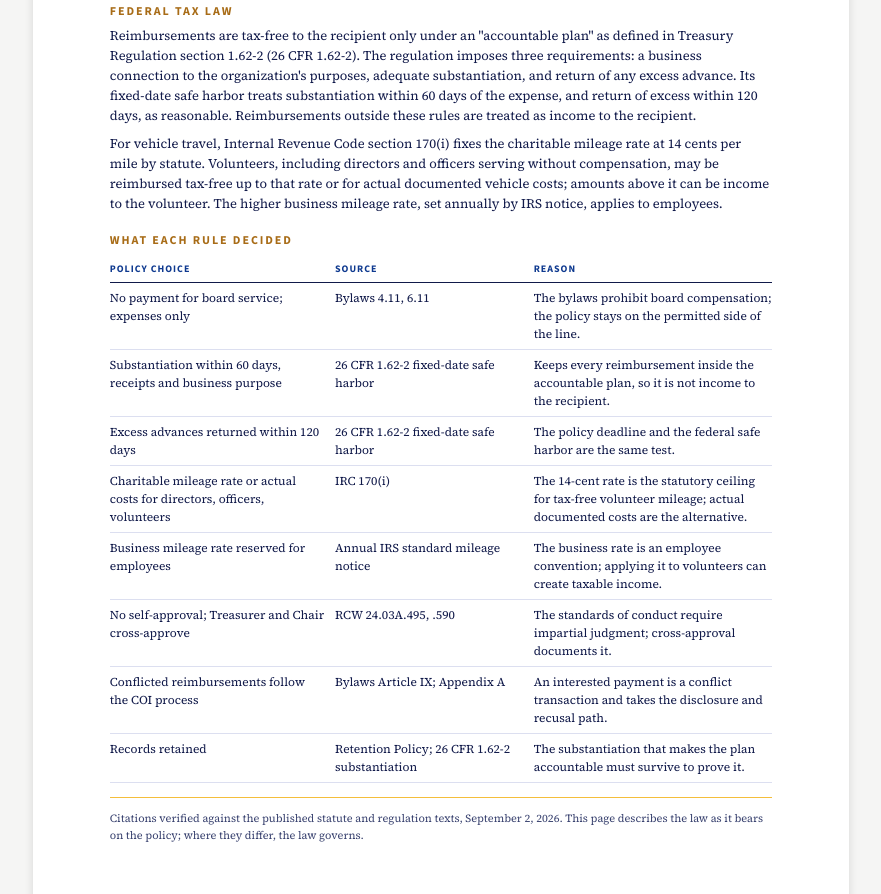
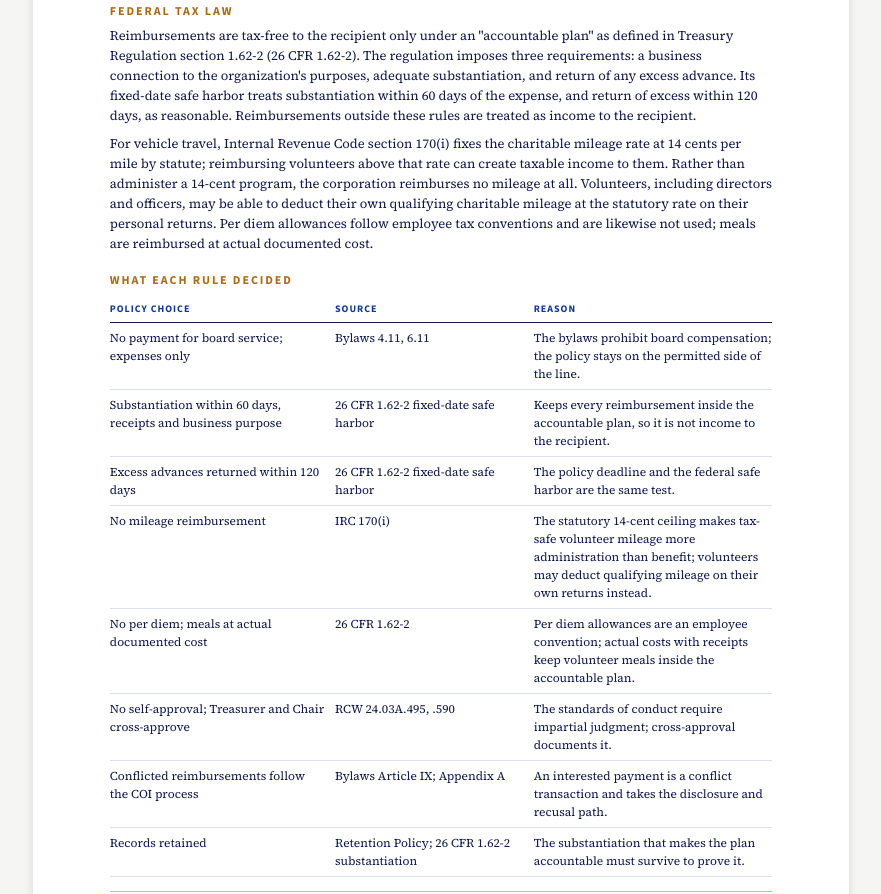
Before and after one commit to luminara-institute-of-light/luminara-board-materials, a plain HTML site: page Reimbursement Authorities.dc.html in a window 1280 px wide. Shown: the part 518-1412 px from the top of the page, without its empty margins (199-1080 px from the left). Drawn offline with nearby package versions, Linux system fonts and the light colour scheme.

Commit message:
Reimbursement updates: no mileage, no per diem, pre-approval form referenced
Co-Authored-By: Claude Fable 5 <noreply@anthropic.com>
Claude-Session: https://claude.ai/code/session_01V93V2uxh1WXyoBEbaspS6V

```diff
--- a/Reimbursement Authorities.dc.html
+++ b/Reimbursement Authorities.dc.html
@@ -40,7 +40,7 @@
 
   <h2>Federal tax law</h2>
   <p>Reimbursements are tax-free to the recipient only under an "accountable plan" as defined in Treasury Regulation section 1.62-2 (26 CFR 1.62-2). The regulation imposes three requirements: a business connection to the organization's purposes, adequate substantiation, and return of any excess advance. Its fixed-date safe harbor treats substantiation within 60 days of the expense, and return of excess within 120 days, as reasonable. Reimbursements outside these rules are treated as income to the recipient.</p>
-  <p>For vehicle travel, Internal Revenue Code section 170(i) fixes the charitable mileage rate at 14 cents per mile by statute. Volunteers, including directors and officers serving without compensation, may be reimbursed tax-free up to that rate or for actual documented vehicle costs; amounts above it can be income to the volunteer. The higher business mileage rate, set annually by IRS notice, applies to employees.</p>
+  <p>For vehicle travel, Internal Revenue Code section 170(i) fixes the charitable mileage rate at 14 cents per mile by statute; reimbursing volunteers above that rate can create taxable income to them. Rather than administer a 14-cent program, the corporation reimburses no mileage at all. Volunteers, including directors and officers, may be able to deduct their own qualifying charitable mileage at the statutory rate on their personal returns. Per diem allowances follow employee tax conventions and are likewise not used; meals are reimbursed at actual documented cost.</p>
 
   <h2>What each rule decided</h2>
   <table style="width:100%;border-collapse:collapse">
@@ -49,8 +49,8 @@
       <tr><td>No payment for board service; expenses only</td><td>Bylaws 4.11, 6.11</td><td>The bylaws prohibit board compensation; the policy stays on the permitted side of the line.</td></tr>
       <tr><td>Substantiation within 60 days, receipts and business purpose</td><td>26 CFR 1.62-2 fixed-date safe harbor</td><td>Keeps every reimbursement inside the accountable plan, so it is not income to the recipient.</td></tr>
       <tr><td>Excess advances returned within 120 days</td><td>26 CFR 1.62-2 fixed-date safe harbor</td><td>The policy deadline and the federal safe harbor are the same test.</td></tr>
-      <tr><td>Charitable mileage rate or actual costs for directors, officers, volunteers</td><td>IRC 170(i)</td><td>The 14-cent rate is the statutory ceiling for tax-free volunteer mileage; actual documented costs are the alternative.</td></tr>
-      <tr><td>Business mileage rate reserved for employees</td><td>Annual IRS standard mileage notice</td><td>The business rate is an employee convention; applying it to volunteers can create taxable income.</td></tr>
+      <tr><td>No mileage reimbursement</td><td>IRC 170(i)</td><td>The statutory 14-cent ceiling makes tax-safe volunteer mileage more administration than benefit; volunteers may deduct qualifying mileage on their own returns instead.</td></tr>
+      <tr><td>No per diem; meals at actual documented cost</td><td>26 CFR 1.62-2</td><td>Per diem allowances are an employee convention; actual costs with receipts keep volunteer meals inside the accountable plan.</td></tr>
       <tr><td>No self-approval; Treasurer and Chair cross-approve</td><td>RCW 24.03A.495, .590</td><td>The standards of conduct require impartial judgment; cross-approval documents it.</td></tr>
       <tr><td>Conflicted reimbursements follow the COI process</td><td>Bylaws Article IX; Appendix A</td><td>An interested payment is a conflict transaction and takes the disclosure and recusal path.</td></tr>
       <tr><td>Records retained</td><td>Retention Policy; 26 CFR 1.62-2 substantiation</td><td>The substantiation that makes the plan accountable must survive to prove it.</td></tr>
```
Also changed, not shown: Expense Reimbursement Policy.dc.html (+3 -1 lines), 2 other files.
